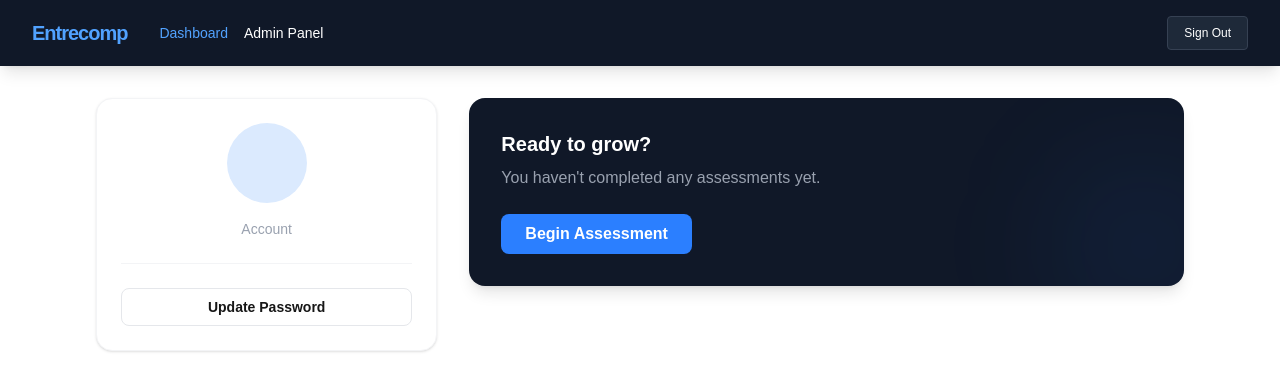
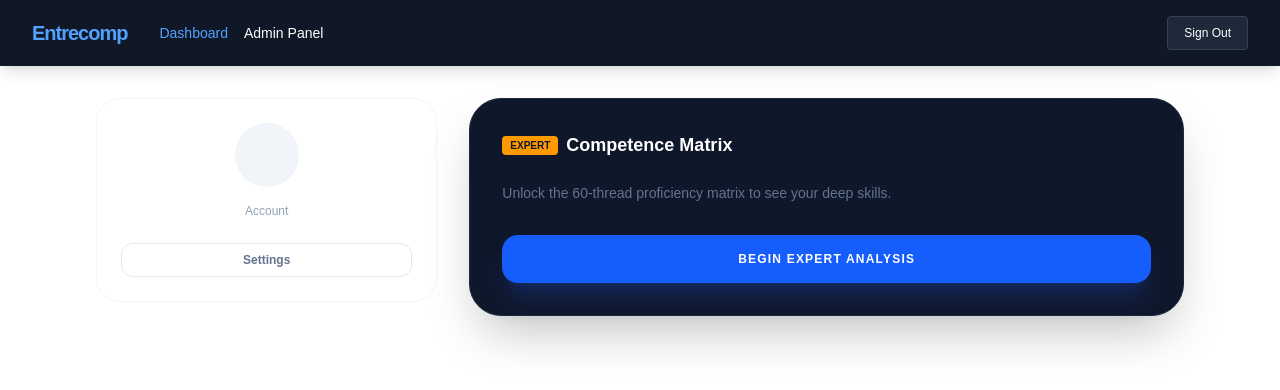
Before and after one commit to desivanrintel/entrecomp-assessment, a Next.js app in the folder frontend/: page /dashboard in a window 1280 px wide. Shown: the top 390 px of the page. Built offline with nearby package versions, Linux system fonts and the light colour scheme; no server answers; sample sign-in values are in the browser's storage.

Commit message:
updated user dashboard

```diff
--- a/frontend/app/dashboard/page.tsx
+++ b/frontend/app/dashboard/page.tsx
@@ -2,6 +2,17 @@
 
 import { useEffect, useState } from "react";
 import { useRouter } from "next/navigation";
+// IMPORT the colors from your framework file
+import { AREA_COLORS } from "@/app/lib/expert-framework";
+
+// Helper to handle the transparency for the backgrounds
+const getBgTint = (hex: string, opacity: number) => {
+  // Converts #3b82f6 to rgba(59, 130, 246, opacity)
+  const r = parseInt(hex.slice(1, 3), 16);
+  const g = parseInt(hex.slice(3, 5), 16);
+  const b = parseInt(hex.slice(5, 7), 16);
+  return `rgba(${r}, ${g}, ${b}, ${opacity})`;
+};
 
 interface UserProfile {
   first_name: string;
@@ -34,6 +45,7 @@ export default function UserDashboard() {
   const router = useRouter();
   const [user, setUser] = useState<UserProfile | null>(null);
   const [latestAssessment, setLatestAssessment] = useState<AssessmentData | null>(null);
+  const [latestExpert, setLatestExpert] = useState<AssessmentData | null>(null);
   const [loading, setLoading] = useState(true);
 
   useEffect(() => {
@@ -47,138 +59,112 @@ export default function UserDashboard() {
       }
 
       try {
-        // 1. Fetch User Profile
-        const userRes = await fetch(`${API_URL}/api/me`, {
-          method: "GET",
-          headers: {
-            "Authorization": `Bearer ${token}`,
-            "Content-Type": "application/json"
-          },
-        });
+        const headers = { "Authorization": `Bearer ${token}`, "Content-Type": "application/json" };
+        const [userRes, assessmentRes, expertRes] = await Promise.all([
+          fetch(`${API_URL}/api/me`, { headers }),
+          fetch(`${API_URL}/api/assessments/latest`, { headers }),
+          fetch(`${API_URL}/api/assessments/expert/latest`, { headers })
+        ]);
 
-        if (userRes.status === 401) throw new Error("Unauthorized");
-        if (!userRes.ok) throw new Error("Failed to fetch profile");
-
-        const userData = await userRes.json();
-        setUser(userData);
-
-        // 2. Fetch Latest Assessment (INTEGRATED HERE)
-        const assessmentRes = await fetch(`${API_URL}/api/assessments/latest`, {
-          method: "GET",
-          headers: {
-            "Authorization": `Bearer ${token}`,
-            "Content-Type": "application/json"
-          },
-        });
-
-        if (assessmentRes.ok) {
-          const assessmentData = await assessmentRes.json();
-          // Check if data exists and isn't just an empty message from the API
-          if (assessmentData && assessmentData.id) {
-            setLatestAssessment(assessmentData);
-          }
-        }
-
+        if (userRes.ok) setUser(await userRes.json());
+        if (assessmentRes.ok) setLatestAssessment(await assessmentRes.json());
+        if (expertRes.ok) setLatestExpert(await expertRes.json());
       } catch (err) {
-        console.error("Dashboard fetch error:", err);
-        if (err instanceof Error && err.message === "Unauthorized") {
-          localStorage.removeItem("token");
-          router.push("/login");
-        }
+        console.error("Dashboard error:", err);
       } finally {
         setLoading(false);
       }
     };
-
     fetchDashboardData();
   }, [router]);
 
-  if (loading) return <div className="p-20 text-center animate-pulse">Loading dashboard...</div>;
+  if (loading) return <div className="p-20 text-center animate-pulse text-slate-400">Loading Dashboard...</div>;
 
   return (
     <main className="max-w-6xl mx-auto p-8">
       <div className="grid grid-cols-1 lg:grid-cols-3 gap-8">
-        {/* Profile Card Sidebar */}
-        <div className="bg-white p-6 rounded-2xl shadow-sm border border-gray-100 flex flex-col items-center text-center h-fit">
-          <div className="w-20 h-20 bg-blue-100 text-blue-600 rounded-full flex items-center justify-center text-3xl font-bold mb-4">
-            {user?.first_name?.[0].toUpperCase()}{user?.last_name?.[0].toUpperCase()}
+
+        {/* Sidebar */}
+        <div className="bg-white p-6 rounded-3xl border border-slate-100 flex flex-col items-center text-center h-fit">
+          <div className="w-16 h-16 bg-slate-100 text-slate-600 rounded-full flex items-center justify-center text-xl font-bold mb-4 uppercase">
+            {user?.first_name?.[0]}{user?.last_name?.[0]}
           </div>
-          <h2 className="font-bold text-xl">{user?.first_name} {user?.last_name}</h2>
-          <p className="text-sm text-gray-400 capitalize">{user?.role} Account</p>
-          <div className="w-full h-px bg-gray-100 my-6"></div>
-          <button
-                onClick={() => router.push("/dashboard/settings")}
-                className="w-full px-4 py-2 border border-gray-200 rounded-lg text-sm font-semibold hover:bg-gray-50 transition"
-            >
-                Update Password
-            </button>
+          <h2 className="font-bold text-slate-800">{user?.first_name} {user?.last_name}</h2>
+          <p className="text-xs text-slate-400 mb-6 capitalize">{user?.role} Account</p>
+          <button onClick={() => router.push("/dashboard/settings")} className="w-full py-2 border border-slate-200 rounded-xl text-xs font-bold text-slate-500 hover:bg-slate-50 transition">Settings</button>
         </div>
 
-        {/* Main Content Area */}
+        {/* Main Content */}
         <div className="lg:col-span-2 space-y-6">
-          {latestAssessment ? (
-            <div className="bg-white p-8 rounded-2xl shadow-sm border border-gray-100">
-              <div className="flex justify-between items-start mb-6">
-                <div>
-                  <h3 className="text-xl font-bold text-gray-900">Your EntreComp Profile</h3>
-                  <p className="text-sm text-gray-500">Completed on {new Date(latestAssessment.created_at).toLocaleDateString()}</p>
-                </div>
-                <button
-                  onClick={() => router.push("/results")}
-                  className="text-blue-600 font-bold hover:underline"
-                >
-                  View Full Chart →
-                </button>
+
+          {/* DETAILED (LIGHT) CARD */}
+          {latestAssessment && (
+            <div className="bg-white p-8 rounded-[2rem] border border-slate-100 shadow-sm">
+              <div className="flex justify-between items-center mb-6">
+                <h3 className="text-lg font-black text-slate-800">Detailed Profile</h3>
+                <button onClick={() => router.push("/results")} className="font-bold text-xs hover:underline" style={{ color: AREA_COLORS["Ideas & Opportunities"] }}>View Detailed Chart →</button>
               </div>
 
-              <div className="grid grid-cols-3 gap-4">
-                <div className="bg-blue-50 p-4 rounded-xl">
-                  <p className="text-[10px] uppercase font-bold text-blue-400 mb-1">Ideas</p>
-                  <p className="text-lg font-black text-blue-700">
-                    {((latestAssessment.spotting_opportunities + latestAssessment.creativity + latestAssessment.vision + latestAssessment.valuing_ideas + latestAssessment.ethical_thinking) / 5).toFixed(1)}
-                  </p>
-                </div>
-                <div className="bg-purple-50 p-4 rounded-xl">
-                  <p className="text-[10px] uppercase font-bold text-purple-400 mb-1">Resources</p>
-                  <p className="text-lg font-black text-purple-700">
-                    {((latestAssessment.self_awareness + latestAssessment.motivation + latestAssessment.mobilising_resources + latestAssessment.financial_literacy + latestAssessment.mobilising_others) / 5).toFixed(1)}
-                  </p>
-                </div>
-                <div className="bg-green-50 p-4 rounded-xl">
-                  <p className="text-[10px] uppercase font-bold text-green-400 mb-1">Action</p>
-                  <p className="text-lg font-black text-green-700">
-                    {((latestAssessment.taking_initiative + latestAssessment.planning_management + latestAssessment.coping_with_ambiguity + latestAssessment.working_with_others + latestAssessment.learning_through_experience) / 5).toFixed(1)}
-                  </p>
-                </div>
+              <div className="grid grid-cols-3 gap-3">
+                {["Ideas & Opportunities", "Resources", "Into Action"].map((area) => {
+                  const label = area === "Ideas & Opportunities" ? "Ideas" : area === "Into Action" ? "Action" : "Resources";
+                  const score = area === "Ideas & Opportunities"
+                    ? (latestAssessment.spotting_opportunities + latestAssessment.creativity + latestAssessment.vision + latestAssessment.valuing_ideas + latestAssessment.ethical_thinking) / 5
+                    : area === "Resources"
+                    ? (latestAssessment.self_awareness + latestAssessment.motivation + latestAssessment.mobilising_resources + latestAssessment.financial_literacy + latestAssessment.mobilising_others) / 5
+                    : (latestAssessment.taking_initiative + latestAssessment.planning_management + latestAssessment.coping_with_ambiguity + latestAssessment.working_with_others + latestAssessment.learning_through_experience) / 5;
+
+                  return (
+                    <div key={area} className="p-4 rounded-2xl border" style={{ backgroundColor: getBgTint(AREA_COLORS[area], 0.08), borderColor: getBgTint(AREA_COLORS[area], 0.2) }}>
+                      <p className="text-[10px] font-bold uppercase" style={{ color: AREA_COLORS[area] }}>{label}</p>
+                      <p className="text-xl font-black" style={{ color: AREA_COLORS[area] }}>{score.toFixed(1)}</p>
+                    </div>
+                  );
+                })}
               </div>
-
-              <button
-                onClick={() => router.push("/assessment")}
-                className="mt-8 w-full py-3 bg-gray-50 text-gray-600 rounded-xl font-bold hover:bg-gray-100 transition"
-              >
-                Retake Assessment
-              </button>
-              <button
-                onClick={() => router.push("/assessment/expert")}
-                className="mt-8 w-full py-3 bg-gray-50 text-gray-600 rounded-xl font-bold hover:bg-gray-100 transition"
-              >
-                Take Expert Assessment
-              </button>
-            </div>
-          ) : (
-            <div className="bg-gray-900 text-white p-8 rounded-2xl shadow-lg relative overflow-hidden">
-              <div className="relative z-10">
-                <h3 className="text-xl font-bold mb-2">Ready to grow?</h3>
-                <p className="text-gray-400 mb-6">You haven't completed any assessments yet.</p>
-                <button
-                  onClick={() => router.push("/assessment")}
-                  className="bg-blue-500 hover:bg-blue-600 text-white px-6 py-2 rounded-lg font-bold transition">
-                  Begin Assessment
-                </button>
-              </div>
-              <div className="absolute -right-10 -bottom-10 w-40 h-40 bg-blue-500/10 rounded-full blur-3xl"></div>
+              <button onClick={() => router.push("/assessment")} className="mt-6 w-full py-3 bg-slate-50 text-slate-500 rounded-xl font-bold text-xs hover:bg-slate-100 transition">Update Basic Profile</button>
             </div>
           )}
+
+          {/* EXPERT (DARK) CARD */}
+          <div className="bg-slate-900 p-8 rounded-[2rem] shadow-2xl border border-slate-800 text-white">
+            <div className="flex justify-between items-center mb-6">
+              <div className="flex items-center gap-2">
+                <span className="bg-amber-500 text-slate-900 text-[10px] font-black px-2 py-0.5 rounded uppercase">Expert</span>
+                <h3 className="text-lg font-bold">Competence Matrix</h3>
+              </div>
+              {latestExpert && <button onClick={() => router.push("/results/expert")} className="text-amber-500 font-bold text-xs hover:text-amber-400">View DNA Matrix →</button>}
+            </div>
+
+            {latestExpert ? (
+              <div className="grid grid-cols-3 gap-3 mb-8">
+                {["Ideas & Opportunities", "Resources", "Into Action"].map((area) => {
+                  const label = area === "Ideas & Opportunities" ? "Ideas" : area === "Into Action" ? "Action" : "Resources";
+                  const score = area === "Ideas & Opportunities"
+                    ? (latestExpert.spotting_opportunities + latestExpert.creativity + latestExpert.vision + latestExpert.valuing_ideas + latestExpert.ethical_thinking) / 5
+                    : area === "Resources"
+                    ? (latestExpert.self_awareness + latestExpert.motivation + latestExpert.mobilising_resources + latestExpert.financial_literacy + latestExpert.mobilising_others) / 5
+                    : (latestExpert.taking_initiative + latestExpert.planning_management + latestExpert.coping_with_ambiguity + latestExpert.working_with_others + latestExpert.learning_through_experience) / 5;
+
+                  return (
+                    <div key={area} className="p-4 rounded-2xl border" style={{ backgroundColor: getBgTint(AREA_COLORS[area], 0.15), borderColor: getBgTint(AREA_COLORS[area], 0.4) }}>
+                      <p className="text-[9px] font-bold uppercase tracking-wider mb-1" style={{ color: AREA_COLORS[area] }}>{label}</p>
+                      <p className="text-2xl font-black text-white">{score.toFixed(1)}</p>
+                    </div>
+                  );
+                })}
+              </div>
+            ) : (
+              <p className="text-slate-500 text-sm mb-8">Unlock the 60-thread proficiency matrix to see your deep skills.</p>
+            )}
+
+            <button
+              onClick={() => router.push("/assessment/expert")}
+              className="w-full py-4 bg-blue-600 text-white rounded-2xl font-black hover:bg-blue-500 transition-all shadow-xl shadow-blue-900/40 uppercase tracking-widest text-xs"
+            >
+              {latestExpert ? "Recalibrate Expert Skills" : "Begin Expert Analysis"}
+            </button>
+          </div>
         </div>
       </div>
     </main>
```
